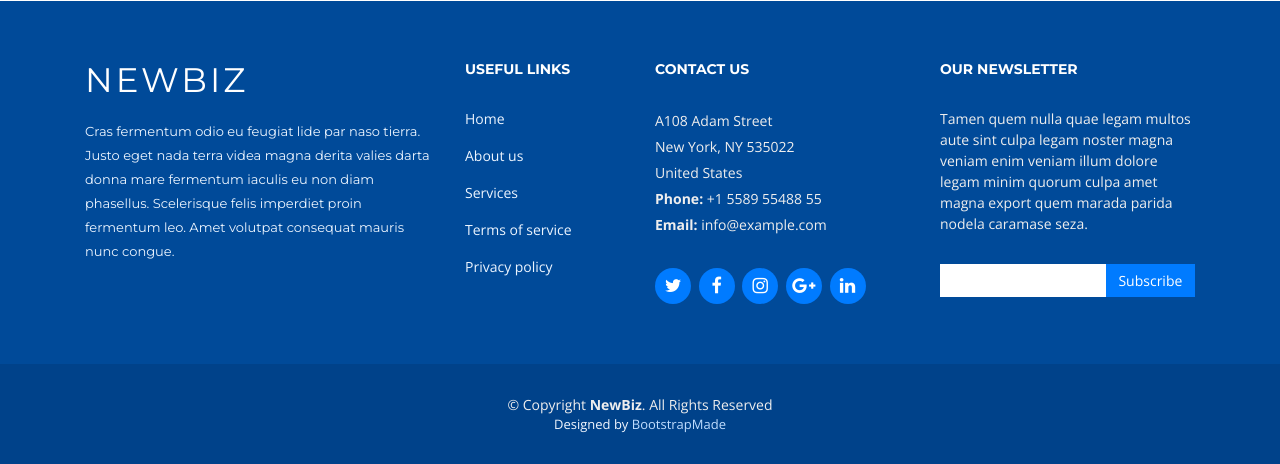
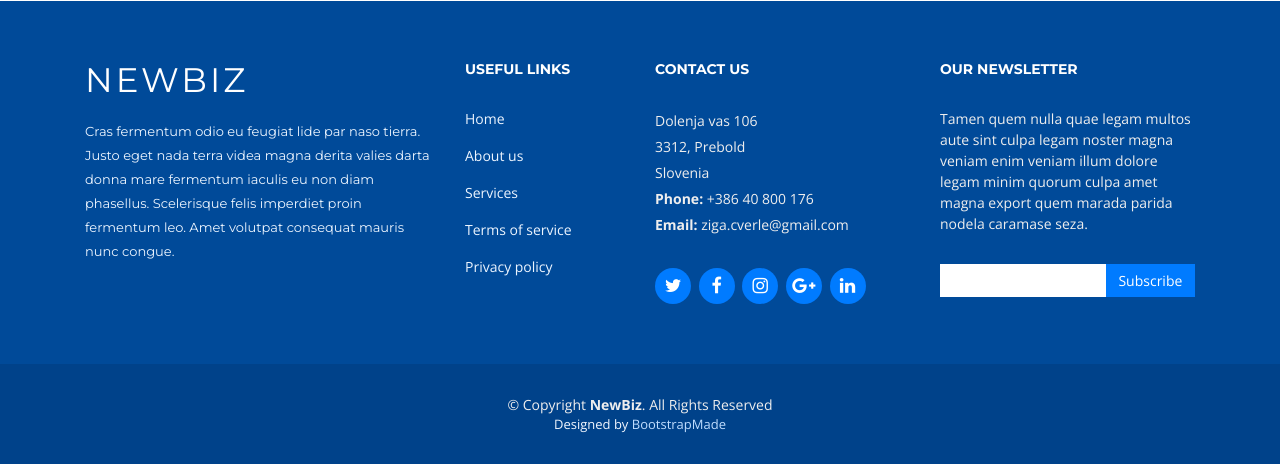
Before and after one commit to cverle/avtonet, a PHP site: page /add_brand.php in a window 1280 px wide. Shown: the part 1014-1478 px from the top of the page. Run offline with PHP 8.4, Linux system fonts and the light colour scheme; some web fonts are replaced.

Commit message:
Update footer.php

```diff
--- a/footer.php
+++ b/footer.php
@@ -89,11 +89,11 @@
           <div class="col-lg-3 col-md-6 footer-contact">
             <h4>Contact Us</h4>
             <p>
-              A108 Adam Street <br>
-              New York, NY 535022<br>
-              United States <br>
-              <strong>Phone:</strong> +1 5589 55488 55<br>
-              <strong>Email:</strong> info@example.com<br>
+              Dolenja vas 106 <br>
+              3312, Prebold<br>
+              Slovenia <br>
+              <strong>Phone:</strong> +386 40 800 176<br>
+              <strong>Email:</strong> ziga.cverle@gmail.com<br>
             </p>
 
             <div class="social-links">
```
